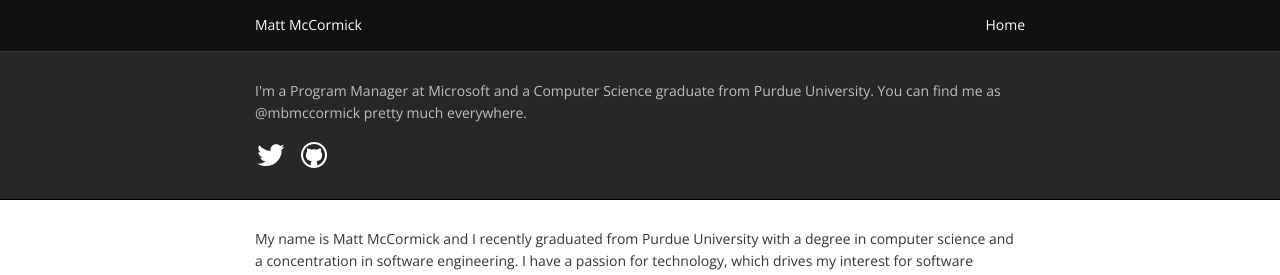
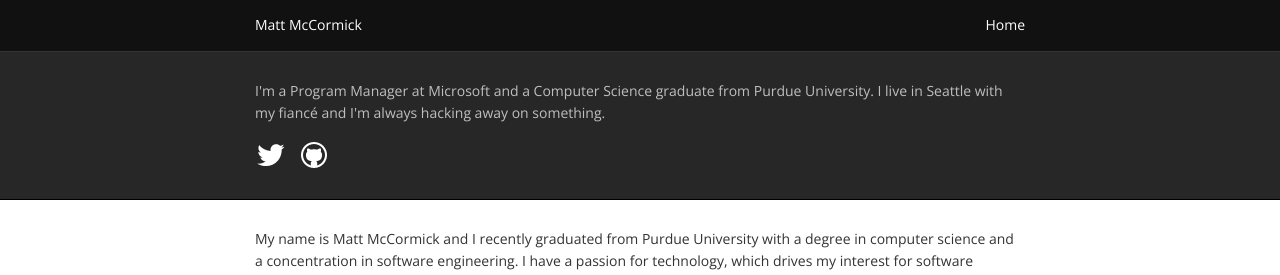
Before and after one commit to mbmccormick/mbmccormick.github.io, a Jekyll site: the page built from index.md, in a window 1280 px wide and 900 px high. Shown: the top 275 px of the window. Built offline with Jekyll 4.4.1, drawn with Linux system fonts in a browser that asks for light colours.

Commit message:
Update _config.yml

```diff
--- a/_config.yml
+++ b/_config.yml
@@ -1,6 +1,6 @@
 url: http://mbmccormick.com
 title: Matt McCormick
-description: I'm a Program Manager at Microsoft and a Computer Science graduate from Purdue University. You can find me as @mbmccormick pretty much everywhere.
+description: I'm a Program Manager at Microsoft and a Computer Science graduate from Purdue University. I live in Seattle with my fiancé and I'm always hacking away on something.
 language: en-us
 
 author: Matt McCormick
```
